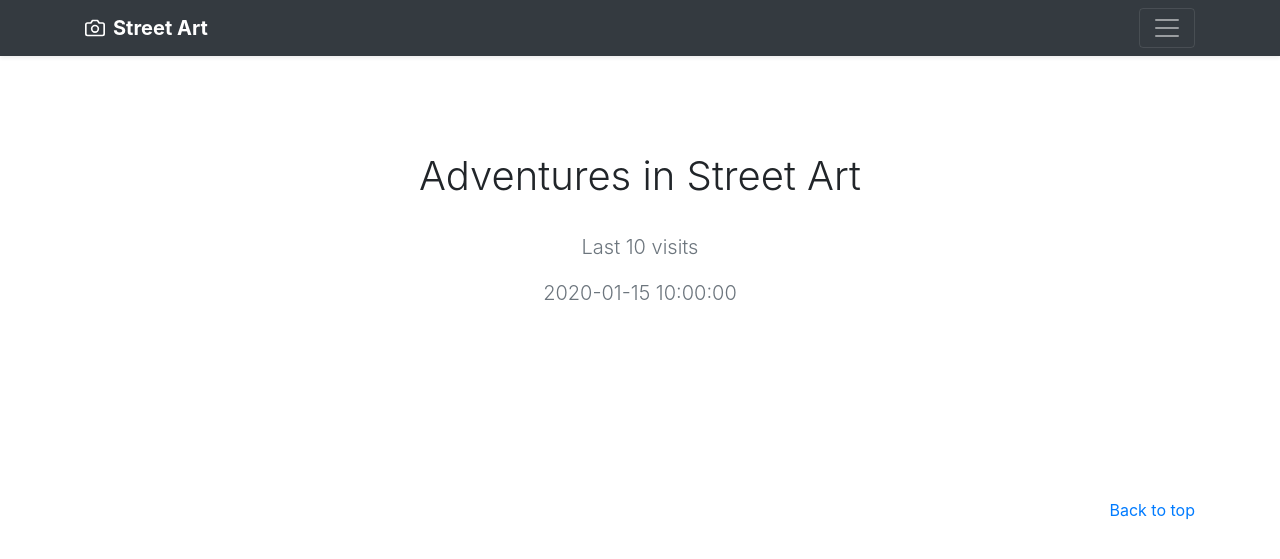
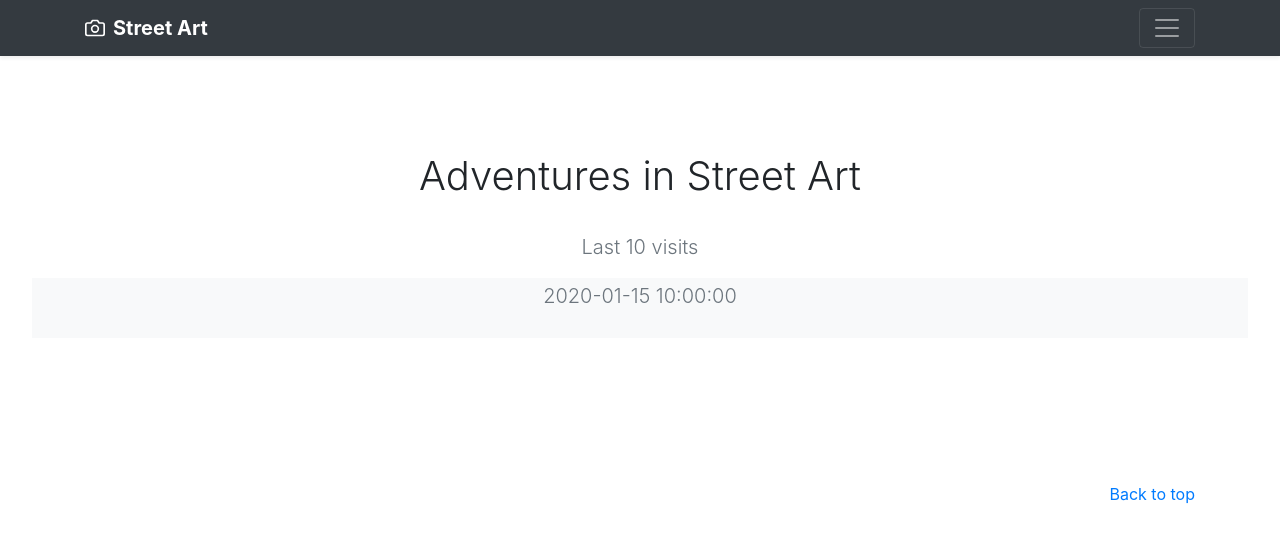
Before and after one commit to simonhowlett/app-engine-ci, a Flask app: template templates/visit.html in a window 1280 px wide. Shown: the top 559 px of the page. Run offline with Flask 2, Linux system fonts and the light colour scheme; the template is opened without the code that fills it: most values are stand-ins (such as "Sample title", 1, 10 or a date in 2020); some libraries are stand-ins or nearby versions.

Commit message:
Updated styling on visits page

```diff
--- a/templates/base.html
+++ b/templates/base.html
@@ -45,6 +45,9 @@
     <link href="{{ url_for('static', filename='stylesheet/album.css') }}" rel="stylesheet">
     <title>Street art - {% block title %}{% endblock %} </title>
     <style>
+        #visits tr:nth-child(even) {
+            background-color: #FFFFFF;
+            }
         .bd-placeholder-img {
             font-size: 1.125rem;
             text-anchor: middle;
--- a/templates/info.html
+++ b/templates/info.html
@@ -38,7 +38,7 @@
     <div class="album py=5 bg-light" align="center">
     <br />
       <form onSubmit="return checkPassword(this)" action='../confirmation/' method="post" >
-      <table border="0" cellpadding="3" border-color="#FFFFFF">
+      <table border="0" cellpadding="3">
       <tr>
         <td><label for="firstName" class="lead text-muted" required>*First name:</label></td>
         <td><input type="text" id="firstName" name="firstName" required></td>
--- a/templates/visit.html
+++ b/templates/visit.html
@@ -11,12 +11,17 @@
     <div class="container">
       <h1>Adventures in Street Art</h1>
       <br>
+    </div>
       <!-- content -->
       <p class="lead text-muted">Last 10 visits</p>
-      {% for time in times %} <pp class="lead text-muted"></p>{{ time['timestamp'] }}</p>
+      <div class="album py=5 bg-light" align="center">
+      <table id="visits" border=0 cellpadding="3" width=100%>
+      {% for time in times %} <tr><td align="center"><p class="lead text-muted">{{ time['timestamp'] }}</p></td></tr>
       {% endfor %}
+      </table>
     <br />
-    </div>
+  </div>
+  </div>
 
   </section>
 </main>
```
